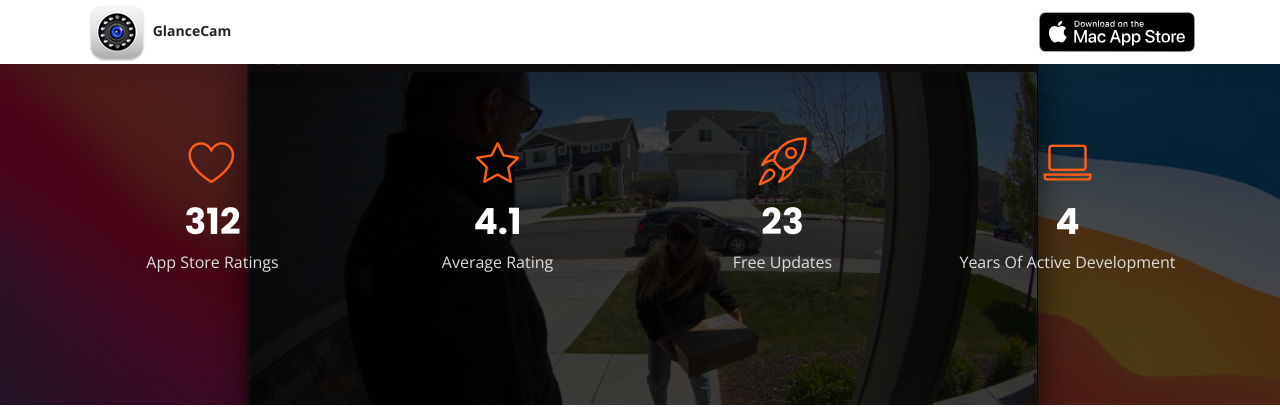
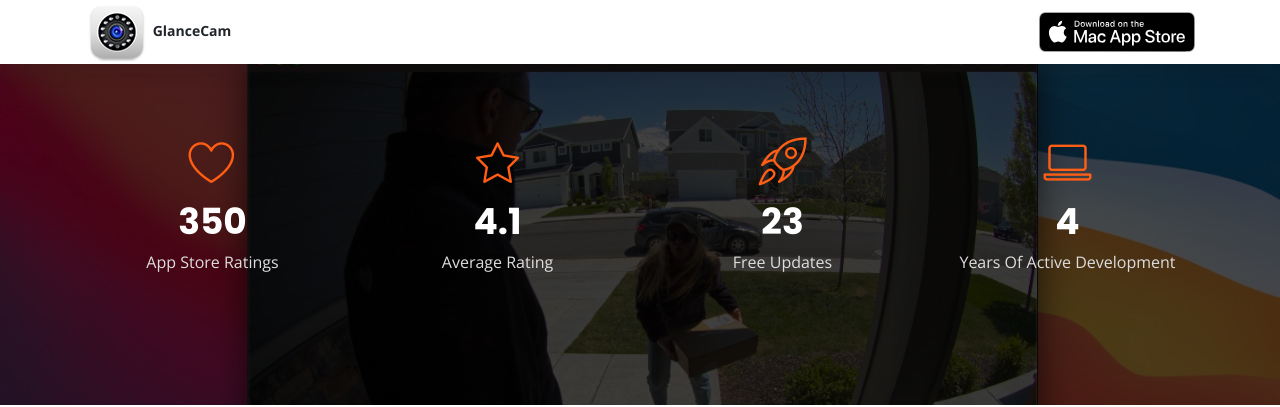
Before and after one commit to glancecam/glancecam.github.io, a Jekyll site: the page built from index.html, in a window 1280 px wide and 900 px high, scrolled down 1755 px. Shown: the top 407 px of the window. Built offline with Jekyll 4.4.1, drawn with Linux system fonts in a browser that asks for light colours.

Commit message:
Updated countdown

```diff
--- a/_includes/countdown.html
+++ b/_includes/countdown.html
@@ -4,7 +4,7 @@
             <div class="col-xl-3 col-md-3 col-sm-6 z-index">
                 <div class="single-counter text-center mb-30">
                     <span class="lnr lnr-heart"></span>
-                    <div class="counter">312</div>
+                    <div class="counter">350</div>
                     <p>App Store ratings</p>
                 </div>
             </div>
```
